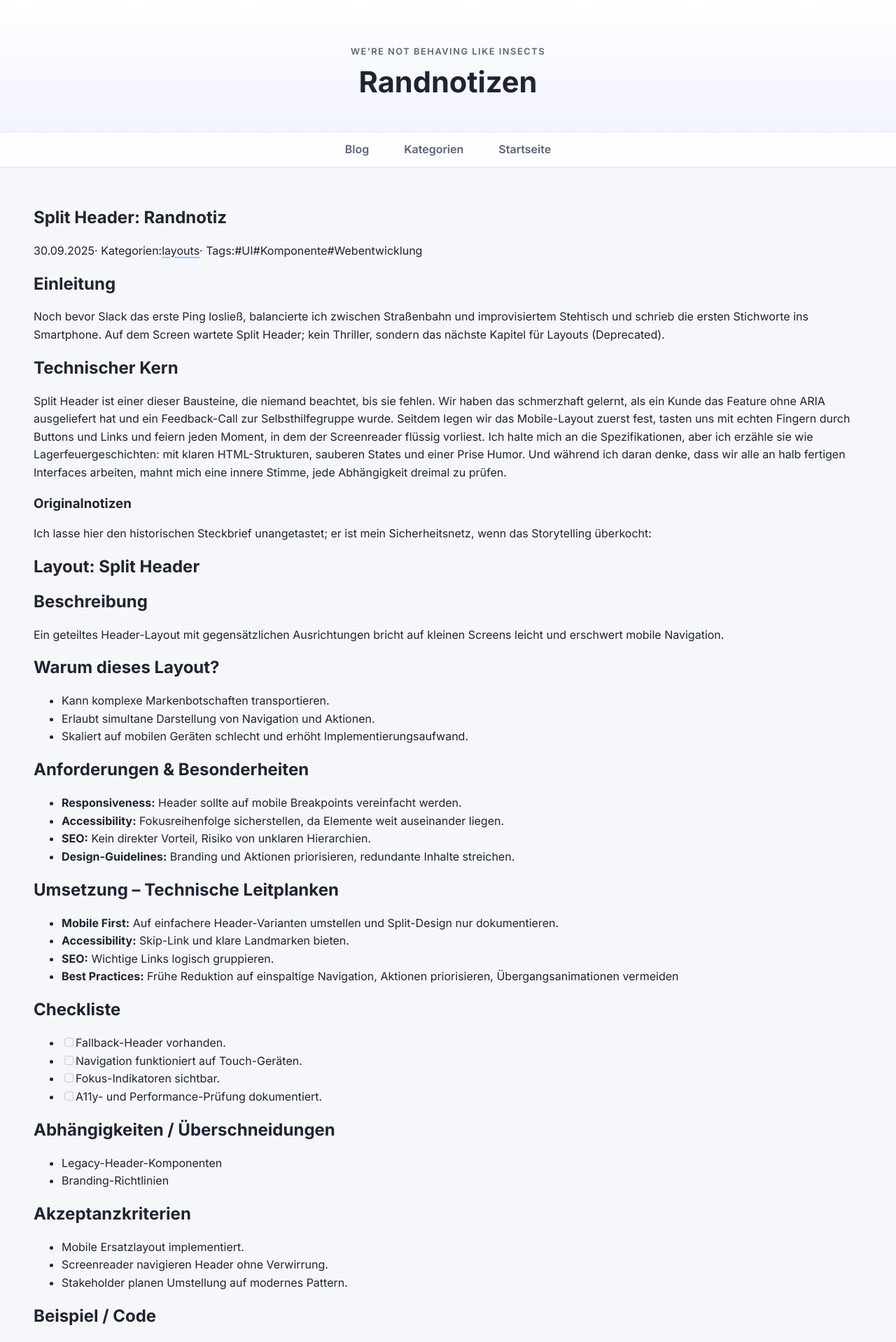
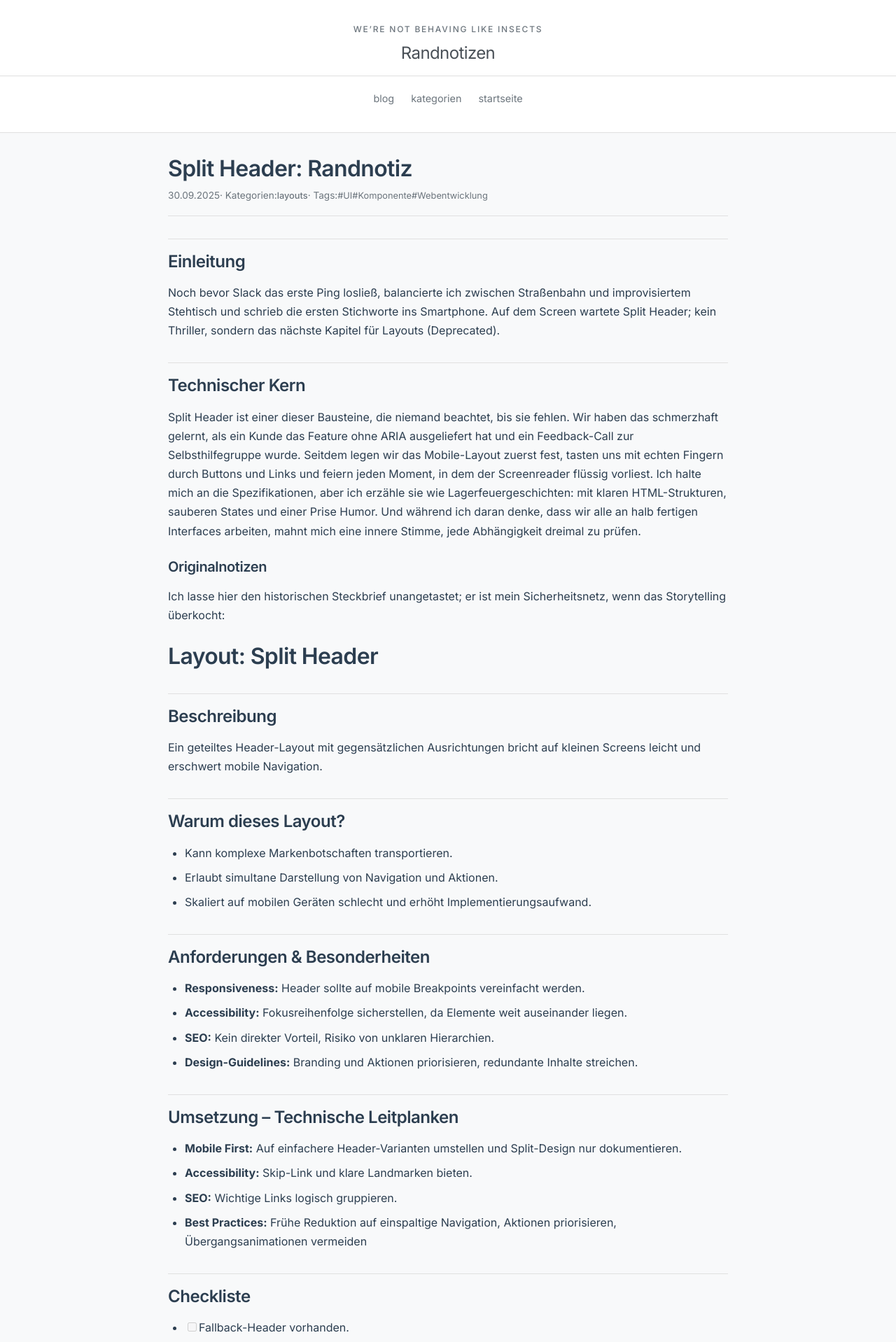
Before and after one commit to benjamin-lam/randnotizen, a Jekyll site: the page built from _posts/2025-09-30-layouts-deprecated-split-header.md, in a window 1280 px wide. Shown: the top 1918 px of the page at 70% size. Built offline with Jekyll 4.4.1, drawn with Linux system fonts in a browser that asks for light colours.

Commit message:
Update styles.css

```diff
--- a/assets/styles.css
+++ b/assets/styles.css
@@ -1,23 +1,26 @@
 /*
-  Randnotizen base styles inspired by just-the-docs
+  Randnotizen - Zen-inspired developer blog
+  Schlicht, grau, aufgeräumt mit tiefem Sinn für Ästhetik
 */
 
 :root {
   color-scheme: light;
-  --color-background: #f6f7fb;
+  --color-background: #f8f9fa;
   --color-surface: #ffffff;
-  --color-surface-alt: #eef1ff;
-  --color-border: rgba(59, 73, 223, 0.12);
-  --color-border-strong: rgba(59, 73, 223, 0.25);
-  --color-text: #1f2433;
-  --color-muted: #5a6376;
-  --color-primary: #3454ff;
-  --color-primary-dark: #2036b7;
-  --shadow-card: 0 24px 48px rgba(31, 36, 51, 0.12);
-  --radius-lg: 1.25rem;
-  --radius-md: 0.85rem;
-  --radius-sm: 0.65rem;
-  --max-width: min(1200px, 100%);
+  --color-surface-alt: #f1f3f4;
+  --color-border: #e0e0e0;
+  --color-border-strong: #bdbdbd;
+  --color-text: #2c3e50;
+  --color-muted: #6c757d;
+  --color-primary: #495057;
+  --color-primary-dark: #343a40;
+  --shadow-card: 0 2px 8px rgba(0, 0, 0, 0.08);
+  --shadow-card-hover: 0 4px 12px rgba(0, 0, 0, 0.12);
+  --radius-lg: 8px;
+  --radius-md: 6px;
+  --radius-sm: 4px;
+  --max-width: min(800px, 100%);
+  --line-height: 1.7;
 }
 
 *,
@@ -28,20 +31,25 @@
 
 html {
   font-size: 16px;
+  scroll-behavior: smooth;
 }
 
 body {
   margin: 0;
-  font-family: "Inter", "Source Sans Pro", "Segoe UI", system-ui, -apple-system, BlinkMacSystemFont, sans-serif;
-  line-height: 1.6;
+  font-family: "Inter", "SF Mono", "Monaco", "Inconsolata", "Roboto Mono", monospace;
+  line-height: var(--line-height);
   background-color: var(--color-background);
   color: var(--color-text);
+  font-weight: 400;
+  -webkit-font-smoothing: antialiased;
+  -moz-osx-font-smoothing: grayscale;
 }
 
 body > :not(.skip-link) {
-  font-feature-settings: "liga", "kern";
+  font-feature-settings: "kern", "liga", "clig", "calt";
 }
 
+/* Typography with zen spacing */
 h1,
 h2,
 h3,
@@ -49,112 +57,113 @@ h4,
 h5,
 h6 {
   margin-top: 0;
+  margin-bottom: 1rem;
   color: var(--color-text);
-  line-height: 1.25;
-  font-weight: 700;
+  line-height: 1.3;
+  font-weight: 600;
+  letter-spacing: -0.02em;
 }
+
+h1 { font-size: 2rem; }
+h2 { font-size: 1.5rem; }
+h3 { font-size: 1.25rem; }
+h4 { font-size: 1.125rem; }
+h5 { font-size: 1rem; }
+h6 { font-size: 0.875rem; }
 
 p,
 ul,
 ol {
   margin-top: 0;
-  margin-bottom: 1.2rem;
+  margin-bottom: 1.5rem;
 }
 
+/* Links with subtle elegance */
 a {
-  color: inherit;
-  text-decoration-color: rgba(52, 84, 255, 0.35);
-  text-decoration-thickness: 0.1em;
-  text-underline-offset: 0.2em;
-  transition: color 180ms ease, text-decoration-color 180ms ease;
+  color: var(--color-primary);
+  text-decoration: none;
+  border-bottom: 1px solid transparent;
+  transition: all 0.2s ease;
+  font-weight: 500;
 }
 
 a:hover,
 a:focus-visible {
   color: var(--color-primary-dark);
-  text-decoration-color: currentColor;
+  border-bottom-color: var(--color-primary);
 }
 
+/* Images */
 img {
   max-width: 100%;
   height: auto;
   display: block;
 }
 
+/* Skip link */
 .skip-link {
   position: absolute;
   left: -999px;
   top: 1rem;
-  padding: 0.75rem 1.25rem;
+  padding: 0.5rem 1rem;
   background: var(--color-primary);
   color: #fff;
   border-radius: var(--radius-sm);
-  font-weight: 600;
+  font-weight: 500;
   text-decoration: none;
-  z-index: 20;
+  z-index: 1000;
 }
 
 .skip-link:focus {
   left: 1rem;
 }
 
+/* Site Header - Minimal and zen */
 .site-header {
-  background: linear-gradient(180deg, rgba(255, 255, 255, 0.95) 0%, rgba(238, 241, 255, 0.85) 100%);
+  background: var(--color-surface);
   border-bottom: 1px solid var(--color-border);
+  padding: 2rem 0 1rem;
+  margin-bottom: 2rem;
 }
 
 .site-header__inner {
   margin: 0 auto;
   max-width: var(--max-width);
-  padding: clamp(2.5rem, 6vw, 4rem) clamp(1.5rem, 4vw, 2.5rem) clamp(1.5rem, 5vw, 2.75rem);
-  display: grid;
-  gap: 0.5rem;
+  padding: 0 clamp(1rem, 4vw, 2rem);
   text-align: center;
 }
 
 .site-header__claim {
-  margin: 0;
-  font-size: 0.8rem;
+  margin: 0 0 0.5rem;
+  font-size: 0.75rem;
   text-transform: uppercase;
-  letter-spacing: 0.12em;
-  color: var(--color-primary-dark);
-  font-weight: 600;
+  letter-spacing: 0.15em;
+  color: var(--color-muted);
+  font-weight: 500;
 }
 
 .site-header__title {
   margin: 0;
-  font-size: clamp(1.8rem, 5vw, 2.6rem);
+  font-size: 1.5rem;
+  font-weight: 300;
+  letter-spacing: -0.025em;
 }
 
 .site-header__title a {
-  text-decoration: none;
+  border: none;
+  font-weight: 300;
 }
 
-.site-header__lead,
-.site-header__claim {
-  color: var(--color-muted);
+.site-header__title a:hover {
+  border: none;
+  color: var(--color-text);
 }
 
-.site-header__badge {
-  justify-self: center;
-  display: inline-flex;
-  align-items: center;
-  gap: 0.4rem;
-  padding: 0.25rem 0.75rem;
-  border-radius: 999px;
-  background: rgba(52, 84, 255, 0.08);
-  color: var(--color-primary-dark);
-  font-weight: 600;
-  letter-spacing: 0.08em;
-  text-transform: uppercase;
-  font-size: 0.75rem;
-}
-
+/* Navigation - Clean and functional */
 .site-nav {
   border-top: 1px solid var(--color-border);
-  border-bottom: 1px solid var(--color-border);
-  background-color: rgba(255, 255, 255, 0.9);
-  backdrop-filter: blur(6px);
+  background-color: var(--color-surface);
+  margin-top: 1rem;
 }
 
 .site-nav__list {
@@ -163,44 +172,44 @@ img {
   list-style: none;
   max-width: var(--max-width);
   margin-inline: auto;
-  padding-inline: clamp(1rem, 5vw, 2.5rem);
+  padding-inline: clamp(1rem, 4vw, 2rem);
   display: flex;
-  gap: 1rem;
+  gap: 1.5rem;
   flex-wrap: wrap;
   align-items: center;
   justify-content: center;
+  padding-top: 0.75rem;
+  padding-bottom: 0.75rem;
 }
 
 .site-nav__item a {
   display: inline-flex;
   align-items: center;
-  padding: 0.65rem 1rem;
-  border-radius: 999px;
-  font-weight: 600;
+  padding: 0.5rem 0;
+  font-weight: 400;
   color: var(--color-muted);
-  text-decoration: none;
-  border: 1px solid transparent;
-  transition: color 160ms ease, background-color 160ms ease, border-color 160ms ease, box-shadow 160ms ease;
+  border: none;
+  font-size: 0.9rem;
+  text-transform: lowercase;
 }
 
 .site-nav__item a:hover,
 .site-nav__item a:focus-visible {
-  color: var(--color-primary-dark);
-  background-color: rgba(52, 84, 255, 0.08);
-  border-color: rgba(52, 84, 255, 0.25);
-  box-shadow: 0 2px 6px rgba(31, 36, 51, 0.08);
+  color: var(--color-text);
+  background: transparent;
+  border: none;
 }
 
 .site-nav__item a[aria-current="page"],
 .site-nav__item--active a {
-  color: var(--color-primary);
-  background-color: rgba(52, 84, 255, 0.12);
-  border-color: rgba(52, 84, 255, 0.35);
+  color: var(--color-text);
+  font-weight: 500;
 }
 
+/* Main content area */
 .site-main {
   min-height: 60vh;
-  padding: clamp(2rem, 6vw, 3.5rem) clamp(1.5rem, 5vw, 3rem);
+  padding: 0 clamp(1rem, 4vw, 2rem) 3rem;
   display: block;
 }
 
@@ -209,223 +218,29 @@ img {
   margin-inline: auto;
 }
 
+/* Footer */
 .site-footer {
-  margin-top: clamp(2rem, 6vw, 3.5rem);
+  margin-top: 3rem;
   padding: 2rem 1rem 3rem;
   text-align: center;
   color: var(--color-muted);
-  font-size: 0.9rem;
+  font-size: 0.85rem;
+  border-top: 1px solid var(--color-border);
 }
 
-/* Category rail from the landing page */
-.category-rail {
-  position: sticky;
-  top: 0;
-  z-index: 15;
-  background: rgba(245, 246, 251, 0.95);
-  backdrop-filter: blur(12px);
-  border-bottom: 1px solid rgba(31, 36, 51, 0.05);
-}
-
-.category-rail__list {
-  margin: 0;
-  padding: 0.75rem clamp(1rem, 5vw, 2rem) 0.5rem;
-  list-style: none;
-  display: flex;
-  gap: 0.75rem;
-  overflow-x: auto;
-  scrollbar-width: thin;
-  scroll-snap-type: x mandatory;
-  scroll-padding-inline: clamp(1rem, 5vw, 2rem);
-}
-
-.category-rail__item {
-  flex: 0 0 auto;
-  scroll-snap-align: start;
-}
-
-.category-rail__link {
-  display: inline-flex;
-  align-items: center;
-  gap: 0.4rem;
-  padding: 0.55rem 1.1rem;
-  border-radius: 999px;
-  background: rgba(255, 255, 255, 0.9);
-  border: 1px solid rgba(52, 84, 255, 0.16);
-  font-weight: 600;
-  font-size: 0.95rem;
-  white-space: nowrap;
-}
-
-.category-rail__link:focus-visible {
-  outline: 3px solid rgba(52, 84, 255, 0.4);
-  outline-offset: 2px;
-}
-
-#ausgabe {
-  display: grid;
-  gap: clamp(1.5rem, 5vw, 2.5rem);
-  padding: clamp(2rem, 6vw, 3.5rem) clamp(1rem, 5vw, 2.75rem) clamp(3rem, 7vw, 4.5rem);
-  max-width: var(--max-width);
-  margin: 0 auto;
-  grid-auto-rows: 1fr;
-}
-
-@media (min-width: 720px) {
-  #ausgabe {
-    grid-template-columns: repeat(2, minmax(0, 1fr));
-  }
-}
-
-@media (min-width: 1100px) {
-  #ausgabe {
-    grid-template-columns: repeat(3, minmax(0, 1fr));
-  }
-}
-
-section.rubric {
-  scroll-margin-top: 6.5rem;
-}
-
-.rubric-card {
-  background: var(--color-surface);
-  border-radius: var(--radius-lg);
-  padding: clamp(1.5rem, 4vw, 2.25rem);
-  display: grid;
-  gap: 1.25rem;
-  border: 1px solid var(--color-border);
-  box-shadow: var(--shadow-card);
-  height: 100%;
-}
-
-.rubric-card__header {
-  display: grid;
-  gap: 0.45rem;
-}
-
-.rubric-card__eyebrow {
-  margin: 0;
-  text-transform: uppercase;
-  font-size: 0.78rem;
-  letter-spacing: 0.12em;
-  font-weight: 600;
-  color: var(--color-primary-dark);
-}
-
-.rubric-card__title {
-  margin: 0;
-  font-size: clamp(1.4rem, 2vw, 1.8rem);
-  line-height: 1.2;
-}
-
-.rubric-card__teaser {
-  margin: 0;
-  color: var(--color-muted);
-  font-size: 0.98rem;
-}
-
-.rubric-card__cta {
-  justify-self: flex-start;
-  padding: 0.45rem 0.9rem;
-  border-radius: var(--radius-sm);
-  font-weight: 600;
-  color: var(--color-primary);
-  border: 1px solid rgba(52, 84, 255, 0.25);
-  background: rgba(52, 84, 255, 0.08);
-  text-decoration: none;
-}
-
-.rubric-card__cta:focus-visible {
-  outline: 3px solid rgba(52, 84, 255, 0.4);
-  outline-offset: 3px;
-}
-
-.rubric-card__content {
-  display: grid;
-  gap: 1rem;
-}
-
-.rubric-card__subheading {
-  margin: 0;
-  font-size: 0.95rem;
-  font-weight: 600;
-  letter-spacing: 0.04em;
-  text-transform: uppercase;
-  color: var(--color-muted);
-}
-
-.rubric-card__list {
-  list-style: none;
-  margin: 0;
-  padding: 0;
-  display: grid;
-  gap: 0.75rem;
-}
-
-.rubric-card__list li {
-  border-radius: var(--radius-md);
-  padding: 0.85rem 0.95rem;
-  background: linear-gradient(120deg, rgba(238, 241, 255, 0.65), rgba(255, 255, 255, 0.95));
-  border: 1px solid rgba(52, 84, 255, 0.12);
-  display: grid;
-  gap: 0.25rem;
-}
-
-.rubric-card__link {
-  font-weight: 600;
-  display: inline-flex;
-  flex-wrap: wrap;
-  gap: 0.25rem 0.5rem;
-  align-items: baseline;
-}
-
-.rubric-card__link-title {
-  font-size: 1rem;
-}
-
-.rubric-card__link-meta {
-  font-size: 0.85rem;
-  color: var(--color-muted);
-}
-
-.rubric-card__doc {
-  font-size: 0.85rem;
-  color: var(--color-primary);
-  font-weight: 500;
-}
-
-.rubric-card__list--compact li {
-  padding: 0.65rem 0.75rem;
-}
-
-.rubric-card__list--columns {
-  gap: 0.5rem;
-}
-
-@media (min-width: 860px) {
-  .rubric-card__list--columns {
-    grid-template-columns: repeat(2, minmax(0, 1fr));
-  }
-}
-
-.rubric-card__footnote {
-  margin: 0;
-  font-size: 0.85rem;
-  color: var(--color-muted);
-}
-
-/* Blog index styles */
+/* Blog index - Clean list layout */
 .blog-index {
   max-width: var(--max-width);
   margin-inline: auto;
-  padding: clamp(1rem, 4vw, 2rem) clamp(1rem, 5vw, 2.5rem);
-  display: grid;
-  gap: 1.5rem;
 }
 
 .blog-index > h2 {
-  font-size: clamp(1.5rem, 4vw, 2.25rem);
-  margin-bottom: 0.5rem;
+  font-size: 1.25rem;
+  margin-bottom: 1.5rem;
+  color: var(--color-muted);
+  font-weight: 500;
+  text-transform: lowercase;
+  letter-spacing: 0.05em;
 }
 
 .blog-index__list {
@@ -441,42 +256,268 @@ section.rubric {
   border: 1px solid var(--color-border);
   border-radius: var(--radius-md);
   padding: 1.5rem;
-  box-shadow: 0 12px 24px rgba(31, 36, 51, 0.08);
-  transition: transform 180ms ease, box-shadow 180ms ease, border-color 180ms ease;
+  transition: all 0.2s ease;
+  position: relative;
 }
 
-.blog-index__item:hover,
-.blog-index__item:focus-within {
-  transform: translateY(-4px);
+.blog-index__item::before {
+  content: '';
+  position: absolute;
+  left: 0;
+  top: 0;
+  bottom: 0;
+  width: 2px;
+  background: var(--color-primary);
+  opacity: 0;
+  transition: opacity 0.2s ease;
+}
+
+.blog-index__item:hover {
   border-color: var(--color-border-strong);
-  box-shadow: 0 18px 32px rgba(31, 36, 51, 0.12);
+  box-shadow: var(--shadow-card-hover);
+}
+
+.blog-index__item:hover::before {
+  opacity: 1;
 }
 
 .blog-index__item > a {
-  display: inline-flex;
+  display: block;
   font-weight: 600;
-  font-size: 1.15rem;
-  text-decoration: none;
-  color: var(--color-primary);
+  font-size: 1.1rem;
+  margin-bottom: 0.5rem;
+  border: none;
 }
 
 .blog-index__meta {
   display: block;
-  margin-top: 0.35rem;
-  font-size: 0.9rem;
+  font-size: 0.8rem;
   color: var(--color-muted);
+  margin-bottom: 0.75rem;
+  text-transform: lowercase;
 }
 
 .blog-index__excerpt {
-  margin-top: 0.85rem;
-  margin-bottom: 0;
+  margin: 0;
   color: var(--color-text);
-  font-size: 0.98rem;
+  font-size: 0.95rem;
+  line-height: 1.6;
 }
 
-@media (min-width: 880px) {
-  .blog-index__list {
-    grid-template-columns: repeat(2, minmax(0, 1fr));
-    gap: 1.75rem;
+/* Blog post styles */
+.post {
+  max-width: var(--max-width);
+  margin: 0 auto;
+}
+
+.post__header {
+  margin-bottom: 2rem;
+  padding-bottom: 1rem;
+  border-bottom: 1px solid var(--color-border);
+}
+
+.post__title {
+  font-size: 2rem;
+  margin-bottom: 0.5rem;
+  font-weight: 600;
+  line-height: 1.2;
+}
+
+.post__meta {
+  font-size: 0.85rem;
+  color: var(--color-muted);
+  margin: 0;
+}
+
+.post__category,
+.post__tag {
+  color: var(--color-muted);
+  border: none;
+  font-size: 0.8rem;
+}
+
+.post__content {
+  line-height: var(--line-height);
+}
+
+.post__content h2 {
+  margin-top: 2rem;
+  padding-top: 1rem;
+  border-top: 1px solid var(--color-border);
+}
+
+.post__content h3 {
+  margin-top: 1.5rem;
+}
+
+.post__content code {
+  background: var(--color-surface-alt);
+  padding: 0.2em 0.4em;
+  border-radius: var(--radius-sm);
+  font-size: 0.9em;
+  font-family: "SF Mono", "Monaco", "Inconsolata", "Roboto Mono", monospace;
+}
+
+.post__content pre {
+  background: var(--color-surface-alt);
+  padding: 1rem;
+  border-radius: var(--radius-md);
+  overflow-x: auto;
+  border: 1px solid var(--color-border);
+  margin: 1.5rem 0;
+}
+
+.post__content pre code {
+  background: none;
+  padding: 0;
+}
+
+.post__content blockquote {
+  border-left: 3px solid var(--color-border);
+  margin: 1.5rem 0;
+  padding-left: 1rem;
+  color: var(--color-muted);
+  font-style: italic;
+}
+
+.post__content ul,
+.post__content ol {
+  padding-left: 1.5rem;
+}
+
+.post__content li {
+  margin-bottom: 0.5rem;
+}
+
+/* Blog categories */
+.blog-categories {
+  max-width: var(--max-width);
+  margin: 0 auto;
+}
+
+.blog-categories h2 {
+  font-size: 1.25rem;
+  margin-bottom: 1.5rem;
+  color: var(--color-muted);
+  font-weight: 500;
+  text-transform: lowercase;
+  letter-spacing: 0.05em;
+}
+
+.blog-categories__list {
+  list-style: none;
+  margin: 0;
+  padding: 0;
+  display: grid;
+  gap: 2rem;
+}
+
+.blog-categories__item {
+  background: var(--color-surface);
+  border: 1px solid var(--color-border);
+  border-radius: var(--radius-md);
+  padding: 1.5rem;
+}
+
+.blog-categories__title {
+  font-size: 1.1rem;
+  margin-bottom: 1rem;
+  color: var(--color-text);
+  text-transform: lowercase;
+  letter-spacing: 0.05em;
+}
+
+.blog-categories__posts {
+  list-style: none;
+  margin: 0;
+  padding: 0;
+  display: grid;
+  gap: 0.75rem;
+}
+
+.blog-categories__posts li {
+  margin: 0;
+  padding: 0;
+  font-size: 0.9rem;
+}
+
+.blog-categories__posts a {
+  border: none;
+  font-weight: 500;
+}
+
+.blog-categories__posts a:hover {
+  border: none;
+}
+
+/* Responsive adjustments */
+@media (max-width: 768px) {
+  .site-header {
+    padding: 1.5rem 0 0.5rem;
+    margin-bottom: 1.5rem;
+  }
+
+  .site-header__title {
+    font-size: 1.25rem;
+  }
+
+  .site-nav__list {
+    gap: 1rem;
+  }
+
+  .blog-index__item {
+    padding: 1.25rem;
+  }
+
+  .post__title {
+    font-size: 1.5rem;
+  }
+
+  .blog-categories__item {
+    padding: 1.25rem;
   }
 }
+
+@media (max-width: 480px) {
+  html {
+    font-size: 15px;
+  }
+
+  .site-main {
+    padding: 0 1rem 2rem;
+  }
+
+  .blog-index__list {
+    gap: 1rem;
+  }
+
+  .blog-index__item {
+    padding: 1rem;
+  }
+}
+
+/* Print styles */
+@media print {
+  .site-nav,
+  .site-footer {
+    display: none;
+  }
+
+  .site-header {
+    border: none;
+    padding: 0;
+    margin-bottom: 1rem;
+  }
+
+  body {
+    background: white;
+    color: black;
+    font-size: 12pt;
+    line-height: 1.4;
+  }
+
+  a {
+    color: black;
+    text-decoration: underline;
+  }
+}
```
